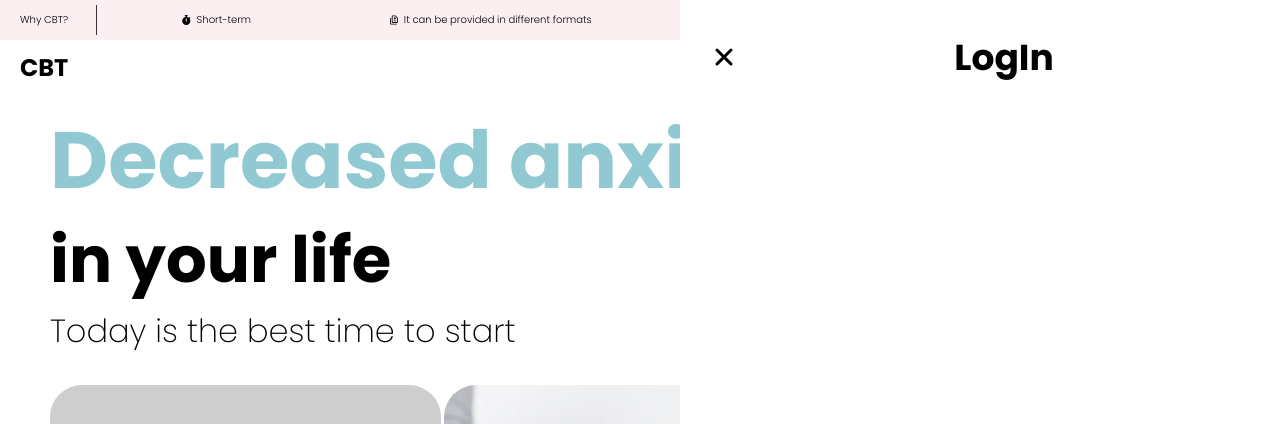
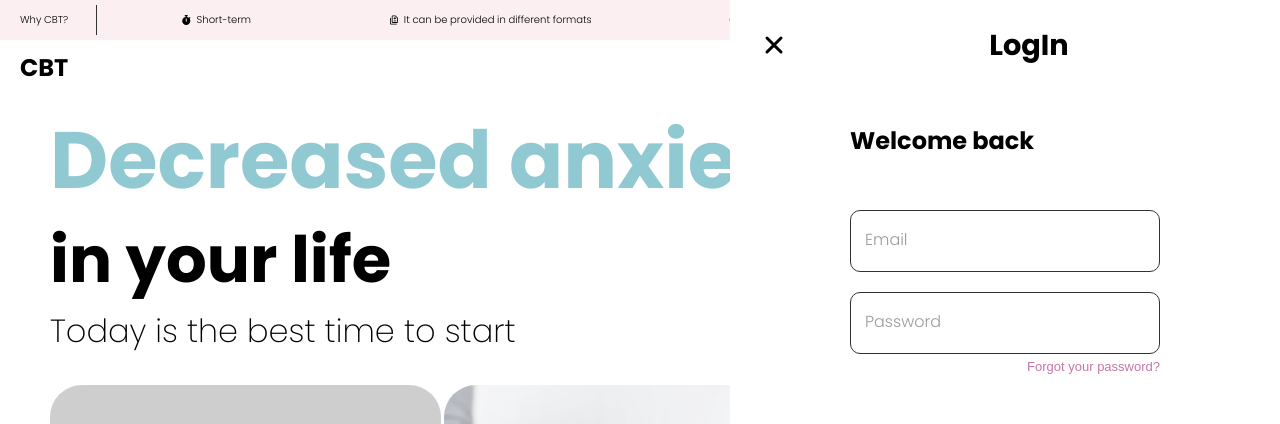
Before and after one commit to sadnaastasia/pet, a React (Vite) app: page / in a window 1280 px wide. Both pictures are taken after a click on the button "Log in". Shown: the top 424 px of the page. Built offline with nearby package versions, Linux system fonts and the light colour scheme; grey boxes are pictures that could not be loaded.

Commit message:
login inputs

```diff
--- /dev/null
+++ b/src/components /Input.tsx
@@ -0,0 +1,37 @@
+import { useState } from 'react';
+
+function Input({ type, text }: { type: any; text: string }) {
+  const [inputValue, setInputValue] = useState('');
+  const [isClassAdded, setIsClassAdded] = useState(false);
+
+  const handleInputChange = (event: any) => {
+    setInputValue(event.target.value);
+    setIsClassAdded(false);
+  };
+
+  const handleBlur = () => {
+    if (inputValue !== '') {
+      setIsClassAdded(true);
+    }
+  };
+  return (
+    <div className="logIn-item">
+      <input
+        type={type}
+        id={type}
+        className="logIn-input"
+        value={inputValue}
+        onChange={handleInputChange}
+        onBlur={handleBlur}
+        required
+      />
+      <label
+        htmlFor={type}
+        className={isClassAdded ? 'logIn-label_filled' : 'logIn-label'}
+      >
+        {text}
+      </label>
+    </div>
+  );
+}
+export default Input;
--- a/src/components /Navigation.tsx
+++ b/src/components /Navigation.tsx
@@ -3,6 +3,7 @@ import { IoClose } from 'react-icons/io5';
 import { IoIosArrowForward } from 'react-icons/io';
 import { useState } from 'react';
 import { sideMenu_button } from '../data/data';
+import Input from './Input';
 
 function Navigation() {
   const [isMenuOpen, setIsMenuOpen] = useState(false);
@@ -45,8 +46,16 @@ function Navigation() {
           <button className="logIn_button">
             <IoClose onClick={toggleLogIn} />
           </button>
-          <h1>LogIn</h1>
+          <h1 className="logIn_title">LogIn</h1>
           <div></div>
+        </div>
+        <div className="logIn_main">
+          <h4 className="main_welcome">Welcome back</h4>
+          <Input type="email" text="Email" />
+          <Input type="password" text="Password" />
+          <div className="logIn_resetPassword">
+            <button className="logIn_resetButton">Forgot your password?</button>
+          </div>
         </div>
       </div>
     </nav>
--- a/src/styles/App.css
+++ b/src/styles/App.css
@@ -175,8 +175,8 @@
   position: fixed;
   visibility: hidden;
   top: 0;
-  right: -600px;
-  width: 600px;
+  right: -550px;
+  width: 550px;
   height: 100vh;
   opacity: 1;
   background-color: #ffffff;
@@ -204,6 +204,78 @@
 .nav .logIn .logIn_button:hover {
   cursor: pointer;
   background-color: rgb(223, 223, 223);
+}
+.nav .logIn .logIn_title {
+  font-size: larger;
+}
+.nav .logIn .logIn_main {
+  padding: 0px 120px 0px 120px;
+  display: flex;
+  flex-direction: column;
+  justify-content: center;
+  align-items: stretch;
+}
+.nav .logIn .logIn_main .logIn-item {
+  display: inline-block;
+  vertical-align: top;
+  position: relative;
+  margin-top: 20px;
+}
+.nav .logIn .logIn_main .logIn-input {
+  box-sizing: border-box;
+  width: 100%;
+  height: 40px;
+  padding: 30px 15px;
+  border-radius: 10px;
+  border: #333333 1px solid;
+}
+.nav .logIn .logIn_main .logIn-label {
+  font-size: medium;
+  font-weight: 300;
+  color: #9b9b9b;
+  position: absolute;
+  left: 15px;
+  top: 10px;
+  line-height: 40px;
+  transition: 0.3s;
+}
+.nav .logIn .logIn_main .logIn-label_filled {
+  font-size: medium;
+  font-weight: 300;
+  color: #9b9b9b;
+  position: absolute;
+  left: 15px;
+  top: 5px;
+  line-height: 40px;
+  transition: 0.3s;
+  top: -8px;
+  font-size: 10px;
+  font-size: x-small;
+}
+.nav .logIn .logIn_main .logIn-input:focus ~ .logIn-label,
+.nav .logIn .logIn_main .logIn-input:not(:focus):valid ~ .logIn-label {
+  top: -8px;
+  font-size: 10px;
+  font-size: x-small;
+}
+.nav .logIn .logIn_main .logIn_resetPassword {
+  margin-top: 5px;
+  display: flex;
+  justify-content: end;
+  align-items: start;
+}
+.nav .logIn .logIn_main .logIn_resetButton {
+  font-size: small;
+  font-weight: 400;
+  background-color: #ffffff;
+  color: #c776a8;
+  padding: 0;
+  margin: 0;
+  border: none;
+}
+.nav .logIn .logIn_main .logIn_resetButton:hover {
+  border-bottom: #333333 1px solid;
+  cursor: pointer;
 }
 .nav .open {
   visibility: visible;
@@ -329,8 +401,13 @@
     right: -100%;
     width: 100%;
     height: 100vh;
-    opacity: 1;
     border-radius: 0;
+  }
+  .nav .logIn {
+    padding: 0;
+    right: -100%;
+    width: 100%;
+    height: 100vh;
   }
   .nav .open {
     visibility: visible;
--- a/src/styles/App.scss
+++ b/src/styles/App.scss
@@ -175,8 +175,8 @@
     position: fixed;
     visibility: hidden;
     top: 0;
-    right: -600px;
-    width: 600px;
+    right: -550px;
+    width: 550px;
     height: 100vh;
     opacity: 1;
     background-color: #ffffff;
@@ -203,6 +203,79 @@
     .logIn_button:hover {
       cursor: pointer;
       background-color: rgb(223, 223, 223);
+    }
+    .logIn_title {
+      font-size: larger;
+    }
+    .logIn_main {
+      padding: 0px 120px 0px 120px;
+      display: flex;
+      flex-direction: column;
+      justify-content: center;
+      align-items: stretch;
+      .logIn-item {
+        display: inline-block;
+        vertical-align: top;
+        position: relative;
+        margin-top: 20px;
+      }
+
+      .logIn-input {
+        box-sizing: border-box;
+        width: 100%;
+        height: 40px;
+        padding: 30px 15px;
+        border-radius: 10px;
+        border: #333333 1px solid;
+      }
+      .logIn-label {
+        font-size: medium;
+        font-weight: 300;
+        color: #9b9b9b;
+        position: absolute;
+        left: 15px;
+        top: 10px;
+        line-height: 40px;
+        transition: 0.3s;
+      }
+      .logIn-label_filled {
+        font-size: medium;
+        font-weight: 300;
+        color: #9b9b9b;
+        position: absolute;
+        left: 15px;
+        top: 5px;
+        line-height: 40px;
+        transition: 0.3s;
+        top: -8px;
+        font-size: 10px;
+        font-size: x-small;
+      }
+      .logIn-input:focus ~ .logIn-label,
+      .logIn-input:not(:focus):valid ~ .logIn-label {
+        top: -8px;
+        font-size: 10px;
+        font-size: x-small;
+      }
+      .logIn_resetPassword {
+        margin-top: 5px;
+        display: flex;
+        justify-content: end;
+        align-items: start;
+      }
+      .logIn_resetButton {
+        font-size: small;
+        font-weight: 400;
+        background-color: #ffffff;
+        color: #c776a8;
+        padding: 0;
+        margin: 0;
+        border: none;
+      }
+      .logIn_resetButton:hover {
+        border-bottom: #333333 1px solid;
+        cursor: pointer;
+      }
     }
   }
   .open {
@@ -441,8 +514,13 @@
       right: -100%;
       width: 100%;
       height: 100vh;
-      opacity: 1;
       border-radius: 0;
+    }
+    .logIn {
+      padding: 0;
+      right: -100%;
+      width: 100%;
+      height: 100vh;
     }
     .open {
       visibility: visible;
```
Also changed, not shown: 1 other file (tests, documents, lock files or other folders).
